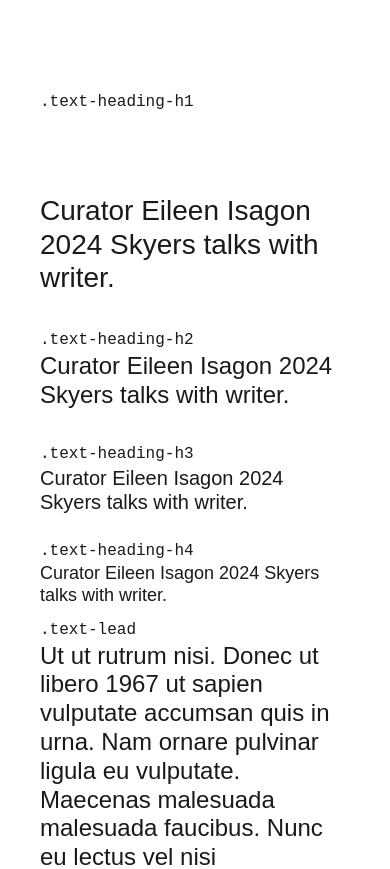
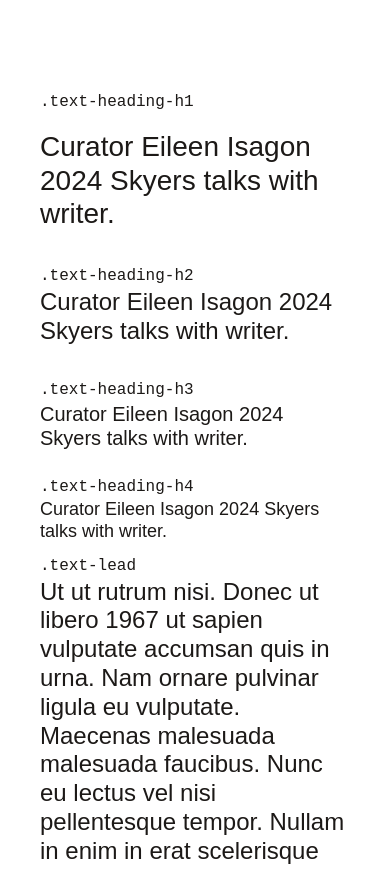
Before and after one commit to sanzdecastro/tokens-tw, a website: page index.html in a window 390 px wide. Shown: the part 917-1786 px from the top of the page. Drawn offline with Linux system fonts and the light colour scheme.

Commit message:
@variant to spacing instead of static breakpoints

```diff
--- a/index.html
+++ b/index.html
@@ -95,7 +95,7 @@
     <div class="bg-sc-color-background text-sc-color-foreground p-10 flex-1">
 
       <code class="font-mono text-body-light">.text-heading-h1</code>
-      <h1 class="text-heading-h1 pt-sc-spacing-padding-xxl">
+      <h1 class="text-heading-h1 pt-sc-spacing-padding-sm">
         Curator Eileen Isagon 2024 Skyers talks with writer.
       </h1>
 
--- a/js/spacingToCSS.js
+++ b/js/spacingToCSS.js
@@ -8,9 +8,9 @@ function camelToKebab(str) {
 
 // Mapeo de breakpoints (excluimos mobile, que es el valor base)
 const breakpointMapping = {
-  tablet: "768px",
-  desktop: "1440px",
-  bigDesktop: "2560px"
+  tablet: "md",
+  desktop: "lg",
+  bigDesktop: "xl"
 };
 
 function generateThemeVariables(spacing) {
@@ -35,7 +35,7 @@ function generateThemeVariables(spacing) {
       if (spacing[bp] && spacing[bp][key] !== undefined) {
         const bpValue = spacing[bp][key];
         const bpMedia = breakpointMapping[bp];
-        rootBlock += `  @media (min-width: ${bpMedia}){\n    ${varName}: ${bpValue}px;\n  }\n`;
+        rootBlock += `  @variant ${bpMedia}{\n    ${varName}: ${bpValue}px;\n  }\n`;
       }
     }
 
--- a/src/parts/spacing.css
+++ b/src/parts/spacing.css
@@ -18,167 +18,167 @@
 
 :root {
   --spacing-sc-spacing-padding-sm: 16px;
-  @media (min-width: 768px){
+  @variant md{
     --spacing-sc-spacing-padding-sm: 20px;
   }
-  @media (min-width: 1024px){
+  @variant lg{
     --spacing-sc-spacing-padding-sm: 24px;
   }
-  @media (min-width: 1440px){
+  @variant xl{
     --spacing-sc-spacing-padding-sm: 40px;
   }
 
   --spacing-sc-spacing-padding-md: 24px;
-  @media (min-width: 768px){
+  @variant md{
     --spacing-sc-spacing-padding-md: 32px;
   }
-  @media (min-width: 1024px){
+  @variant lg{
     --spacing-sc-spacing-padding-md: 40px;
   }
-  @media (min-width: 1440px){
+  @variant xl{
     --spacing-sc-spacing-padding-md: 56px;
   }
 
   --spacing-sc-spacing-padding-lg: 32px;
-  @media (min-width: 768px){
+  @variant md{
     --spacing-sc-spacing-padding-lg: 48px;
   }
-  @media (min-width: 1024px){
+  @variant lg{
     --spacing-sc-spacing-padding-lg: 64px;
   }
-  @media (min-width: 1440px){
+  @variant xl{
     --spacing-sc-spacing-padding-lg: 80px;
   }
 
   --spacing-sc-spacing-padding-xl: 64px;
-  @media (min-width: 768px){
+  @variant md{
     --spacing-sc-spacing-padding-xl: 80px;
   }
-  @media (min-width: 1024px){
+  @variant lg{
     --spacing-sc-spacing-padding-xl: 96px;
   }
-  @media (min-width: 1440px){
+  @variant xl{
     --spacing-sc-spacing-padding-xl: 112px;
   }
 
   --spacing-sc-spacing-padding-none: 0px;
-  @media (min-width: 768px){
+  @variant md{
     --spacing-sc-spacing-padding-none: 0px;
   }
-  @media (min-width: 1024px){
+  @variant lg{
     --spacing-sc-spacing-padding-none: 0px;
   }
-  @media (min-width: 1440px){
+  @variant xl{
     --spacing-sc-spacing-padding-none: 0px;
   }
 
   --spacing-sc-layout-grid-width-sidebar: 375px;
-  @media (min-width: 768px){
+  @variant md{
     --spacing-sc-layout-grid-width-sidebar: 375px;
   }
-  @media (min-width: 1024px){
+  @variant lg{
     --spacing-sc-layout-grid-width-sidebar: 576px;
   }
-  @media (min-width: 1440px){
+  @variant xl{
     --spacing-sc-layout-grid-width-sidebar: 576px;
   }
 
   --spacing-sc-layout-grid-padding-column-rythm-md: 32px;
-  @media (min-width: 768px){
+  @variant md{
     --spacing-sc-layout-grid-padding-column-rythm-md: 48px;
   }
-  @media (min-width: 1024px){
+  @variant lg{
     --spacing-sc-layout-grid-padding-column-rythm-md: 64px;
   }
-  @media (min-width: 1440px){
+  @variant xl{
     --spacing-sc-layout-grid-padding-column-rythm-md: 96px;
   }
 
   --spacing-sc-layout-grid-padding-column-rythm-sm: 16px;
-  @media (min-width: 768px){
+  @variant md{
     --spacing-sc-layout-grid-padding-column-rythm-sm: 32px;
   }
-  @media (min-width: 1024px){
+  @variant lg{
     --spacing-sc-layout-grid-padding-column-rythm-sm: 40px;
   }
-  @media (min-width: 1440px){
+  @variant xl{
     --spacing-sc-layout-grid-padding-column-rythm-sm: 64px;
   }
 
   --spacing-sc-layout-grid-padding-column-rythm-lg: 40px;
-  @media (min-width: 768px){
+  @variant md{
     --spacing-sc-layout-grid-padding-column-rythm-lg: 64px;
   }
-  @media (min-width: 1024px){
+  @variant lg{
     --spacing-sc-layout-grid-padding-column-rythm-lg: 96px;
   }
-  @media (min-width: 1440px){
+  @variant xl{
     --spacing-sc-layout-grid-padding-column-rythm-lg: 128px;
   }
 
   --spacing-sc-layout-grid-padding-column-rythm-xl: 80px;
-  @media (min-width: 768px){
+  @variant md{
     --spacing-sc-layout-grid-padding-column-rythm-xl: 128px;
   }
-  @media (min-width: 1024px){
+  @variant lg{
     --spacing-sc-layout-grid-padding-column-rythm-xl: 160px;
   }
-  @media (min-width: 1440px){
+  @variant xl{
     --spacing-sc-layout-grid-padding-column-rythm-xl: 208px;
   }
 
   --spacing-sc-layout-grid-padding-column-rythm-none: 0px;
-  @media (min-width: 768px){
+  @variant md{
     --spacing-sc-layout-grid-padding-column-rythm-none: 0px;
   }
-  @media (min-width: 1024px){
+  @variant lg{
     --spacing-sc-layout-grid-padding-column-rythm-none: 0px;
   }
-  @media (min-width: 1440px){
+  @variant xl{
     --spacing-sc-layout-grid-padding-column-rythm-none: 0px;
   }
 
   --spacing-sc-spacing-padding-xxl: 80px;
-  @media (min-width: 768px){
+  @variant md{
     --spacing-sc-spacing-padding-xxl: 112px;
   }
-  @media (min-width: 1024px){
+  @variant lg{
     --spacing-sc-spacing-padding-xxl: 128px;
   }
-  @media (min-width: 1440px){
+  @variant xl{
     --spacing-sc-spacing-padding-xxl: 160px;
   }
 
   --spacing-sc-layout-grid-column-compact-inactive: 375px;
-  @media (min-width: 768px){
+  @variant md{
     --spacing-sc-layout-grid-column-compact-inactive: 375px;
   }
-  @media (min-width: 1024px){
+  @variant lg{
     --spacing-sc-layout-grid-column-compact-inactive: 375px;
   }
-  @media (min-width: 1440px){
+  @variant xl{
     --spacing-sc-layout-grid-column-compact-inactive: 375px;
   }
 
   --spacing-sc-layout-grid-column-compact-half: 375px;
-  @media (min-width: 768px){
+  @variant md{
     --spacing-sc-layout-grid-column-compact-half: 375px;
   }
-  @media (min-width: 1024px){
+  @variant lg{
     --spacing-sc-layout-grid-column-compact-half: 375px;
   }
-  @media (min-width: 1440px){
+  @variant xl{
     --spacing-sc-layout-grid-column-compact-half: 375px;
   }
 
   --spacing-sc-layout-grid-column-compact-active: 375px;
-  @media (min-width: 768px){
+  @variant md{
     --spacing-sc-layout-grid-column-compact-active: 375px;
   }
-  @media (min-width: 1024px){
+  @variant lg{
     --spacing-sc-layout-grid-column-compact-active: 375px;
   }
-  @media (min-width: 1440px){
+  @variant xl{
     --spacing-sc-layout-grid-column-compact-active: 375px;
   }
 
```
Also changed, not shown: src/output.css.
